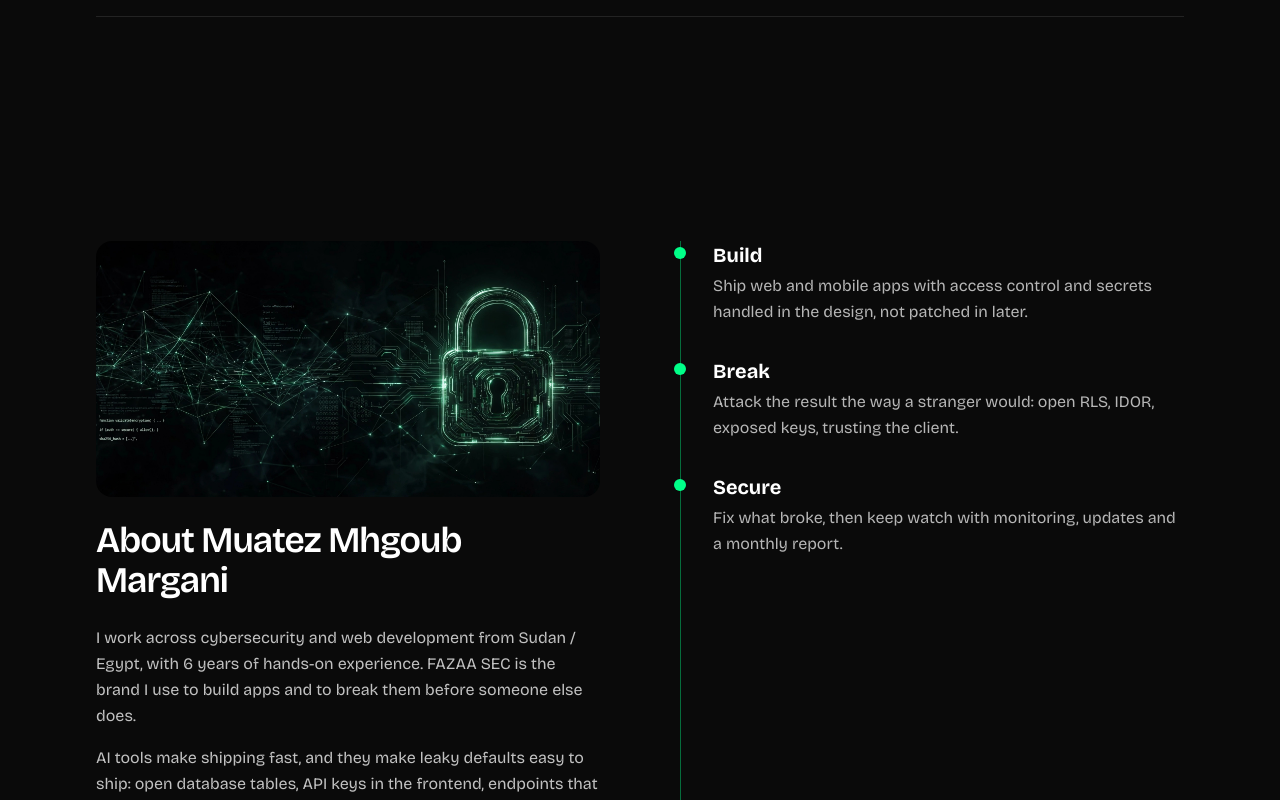
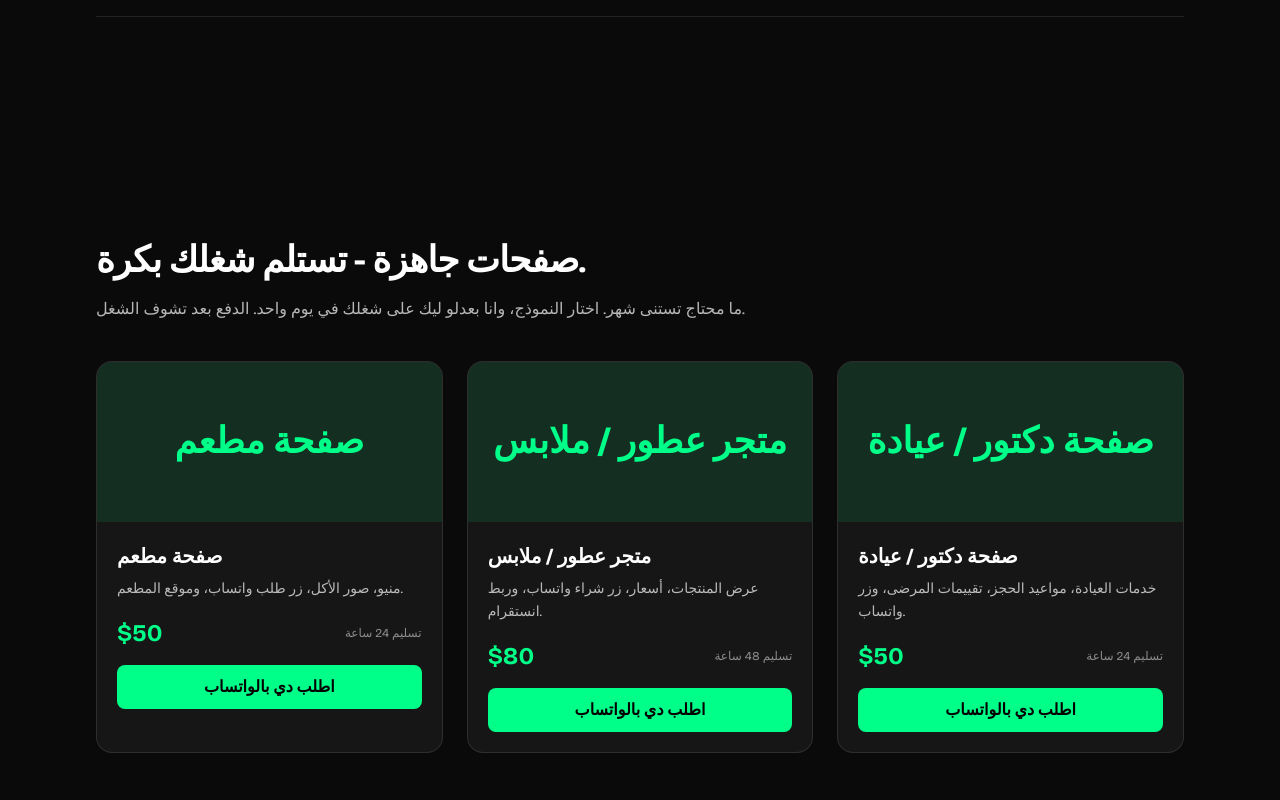
Before and after one commit to fazaa-sec/fazaasec-, a Next.js app: page / in a window 1280 px wide. Shown: the part 2980-3780 px from the top of the page. Built offline with nearby package versions, Linux system fonts and the light colour scheme; no server answers.

Commit message:
Update page.tsx

```diff
--- a/app/page.tsx
+++ b/app/page.tsx
@@ -5,6 +5,7 @@ import Hero from '@/components/Hero';
 import Navbar from '@/components/Navbar';
 import Projects from '@/components/Projects';
 import Services from '@/components/Services';
+import Templates from '@/components/Templates';
 
 export default function Home() {
   return (
@@ -14,6 +15,7 @@ export default function Home() {
         <Hero />
         <Services />
         <Projects />
+        <Templates />
         <About />
         <Contact />
       </main>
```
